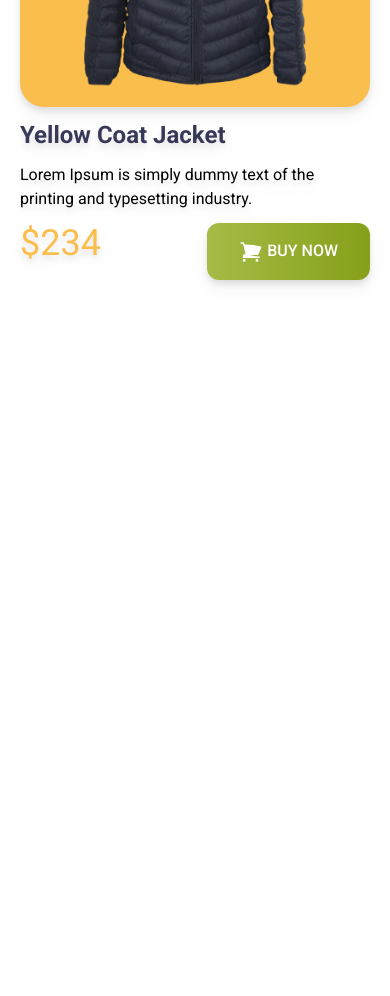
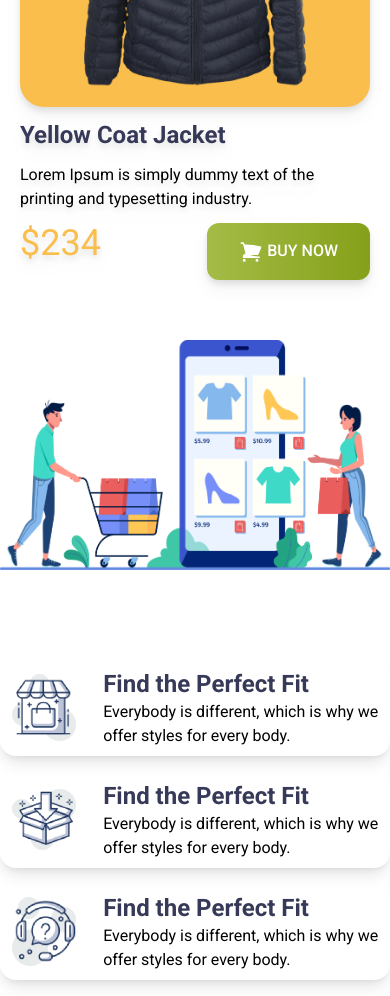
Before and after one commit to jaky-sheikh/tailwind-penguin-fashion-practice, a plain HTML site: page index.html in a window 390 px wide. Shown: the part 4185-5181 px from the top of the page. Before the commit the page ends 4485 px from the top, so only its background shows below. Drawn offline with nearby package versions, Linux system fonts and the light colour scheme.

Commit message:
shopping section design with responsive

```diff
--- a/index.html
+++ b/index.html
@@ -150,6 +150,38 @@
                  </div>
              </div>
          </section>
+        <!-- shopping section -->
+         <section>
+            <div class="flex justify-between mt-10 flex-col-reverse md:flex-row">
+                <div>
+                    <div class="flex gap-5 justify-around items-center p-2 rounded-2xl  mb-4 shadow-lg">
+                        <div><img class="w-16" src="images/house.png" alt=""></div>
+                        <div>
+                        <h3 class="text-2xl text-[#363958] font-roboto font-bold">Find the Perfect Fit</h3>
+                        <p>Everybody is different, which is why we <br>
+                            offer styles for every body.</p>
+                        </div>
+                    </div>
+                    <div class="flex gap-5 justify-around items-center p-2 rounded-2xl  mb-4 shadow-lg">
+                        <div><img class="w-16" src="images/box.png" alt=""></div>
+                        <div>
+                        <h3 class="text-2xl text-[#363958] font-roboto font-bold">Find the Perfect Fit</h3>
+                        <p>Everybody is different, which is why we <br>
+                            offer styles for every body.</p>
+                        </div>
+                    </div>
+                    <div class="flex gap-5 justify-around items-center p-2 rounded-2xl  mb-4 shadow-lg">
+                        <div><img class="w-16" src="images/question.png" alt=""></div>
+                        <div>
+                        <h3 class="text-2xl text-[#363958] font-roboto font-bold">Find the Perfect Fit</h3>
+                        <p>Everybody is different, which is why we <br>
+                            offer styles for every body.</p>
+                        </div>
+                    </div>
+                </div>
+                <div class="w-full lg:w-2/4 h-80"><img src="images/shopping.png" alt=""></div>
+            </div>
+         </section>
     </main>
     <footer>
 
```
Also changed, not shown: images/box.png (added), images/house.png (added), images/question.png (added).
